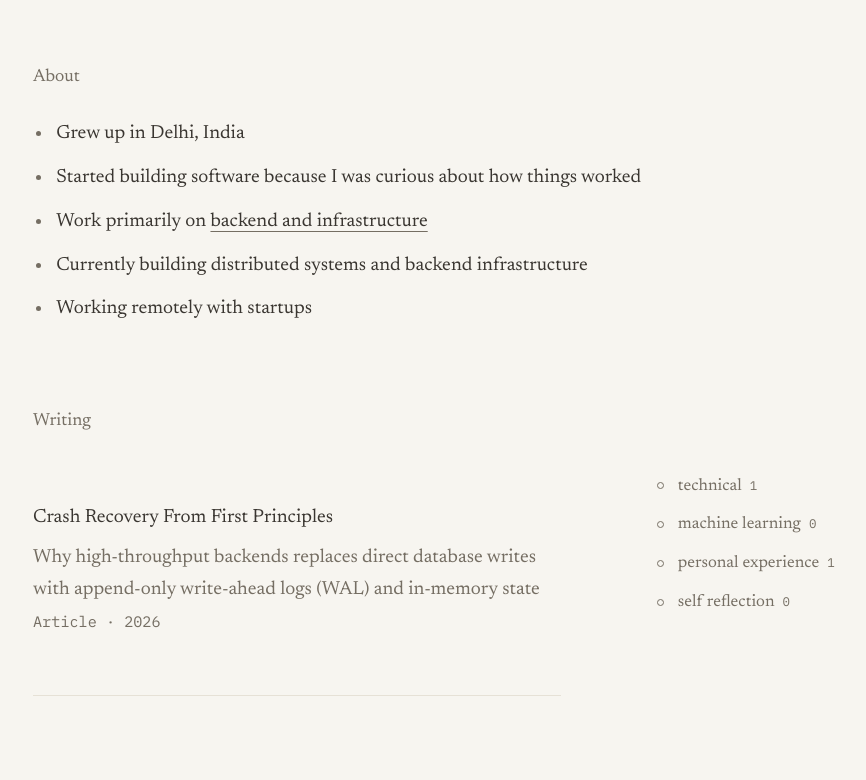
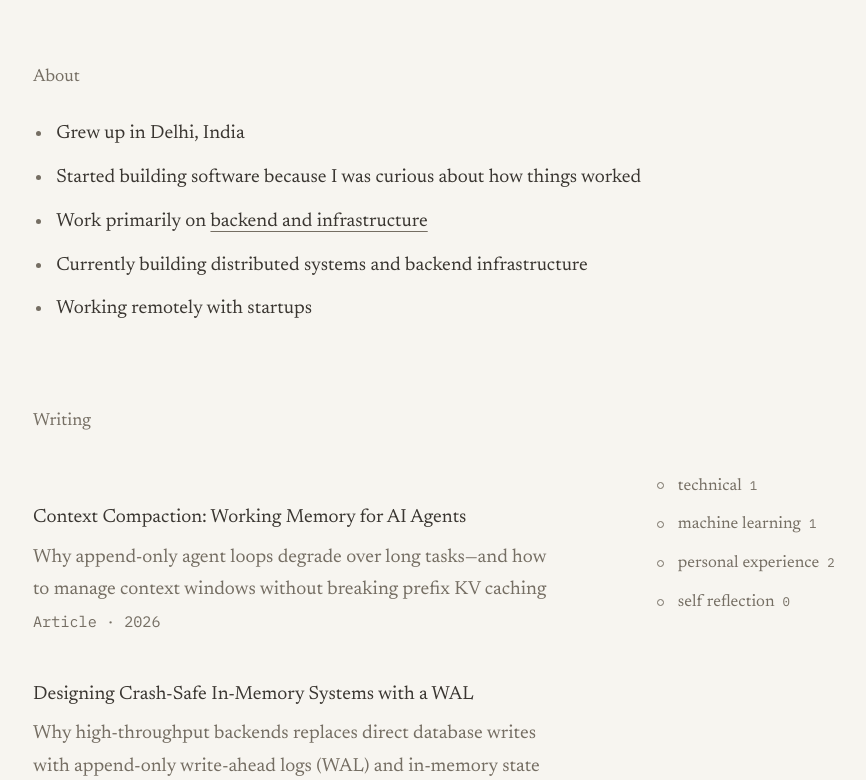
Before and after one commit to varunarora1606/varunXportfolio, a plain HTML site: page index.html in a window 1280 px wide. Shown: the part 166-946 px from the top of the page, without its empty margins (199-1065 px from the left). Drawn offline with Linux system fonts and the light colour scheme.

Commit message:
add 2nd blog

```diff
--- a/index.html
+++ b/index.html
@@ -63,11 +63,23 @@
               >
             </a> -->
             <a
-              href="https://varunarora.hashnode.dev/crash-recovery-from-first-principles"
+              href="https://varunarora.hashnode.dev/context-compaction-working-memory-for-ai-agents"
+              data-tags="ml personal"
+              class=""
+            >
+              <span>Context Compaction: Working Memory for AI Agents</span>
+              <p>
+                Why append-only agent loops degrade over long tasks—and how to
+                manage context windows without breaking prefix KV caching
+              </p>
+              <span class="mono meta">Article · 2026</span>
+            </a>
+            <a
+              href="https://varunarora.hashnode.dev/designing-crash-safe-in-memory-systems-with-a-wal"
               data-tags="technical personal"
               class=""
             >
-              <span>Crash Recovery From First Principles</span>
+              <span>Designing Crash-Safe In-Memory Systems with a WAL</span>
               <p>
                 Why high-throughput backends replaces direct database writes
                 with append-only write-ahead logs (WAL) and in-memory state
```
